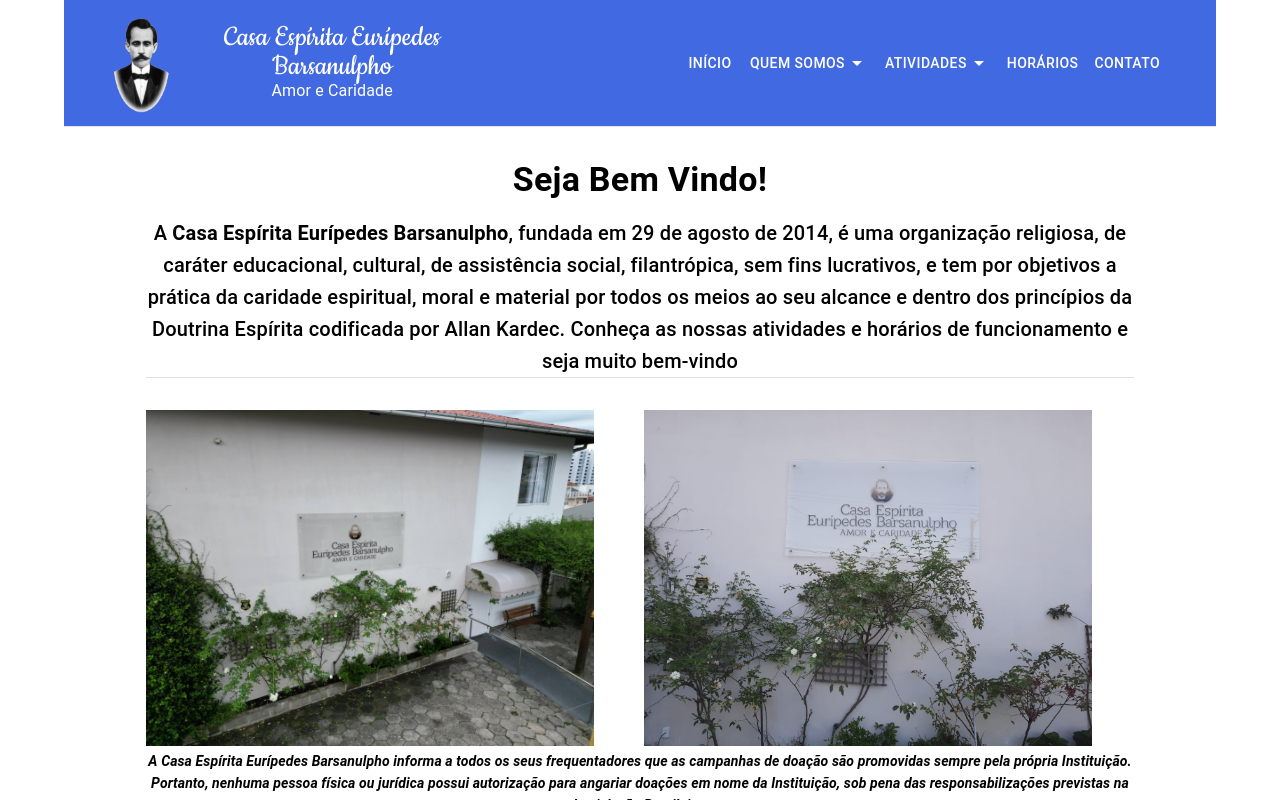
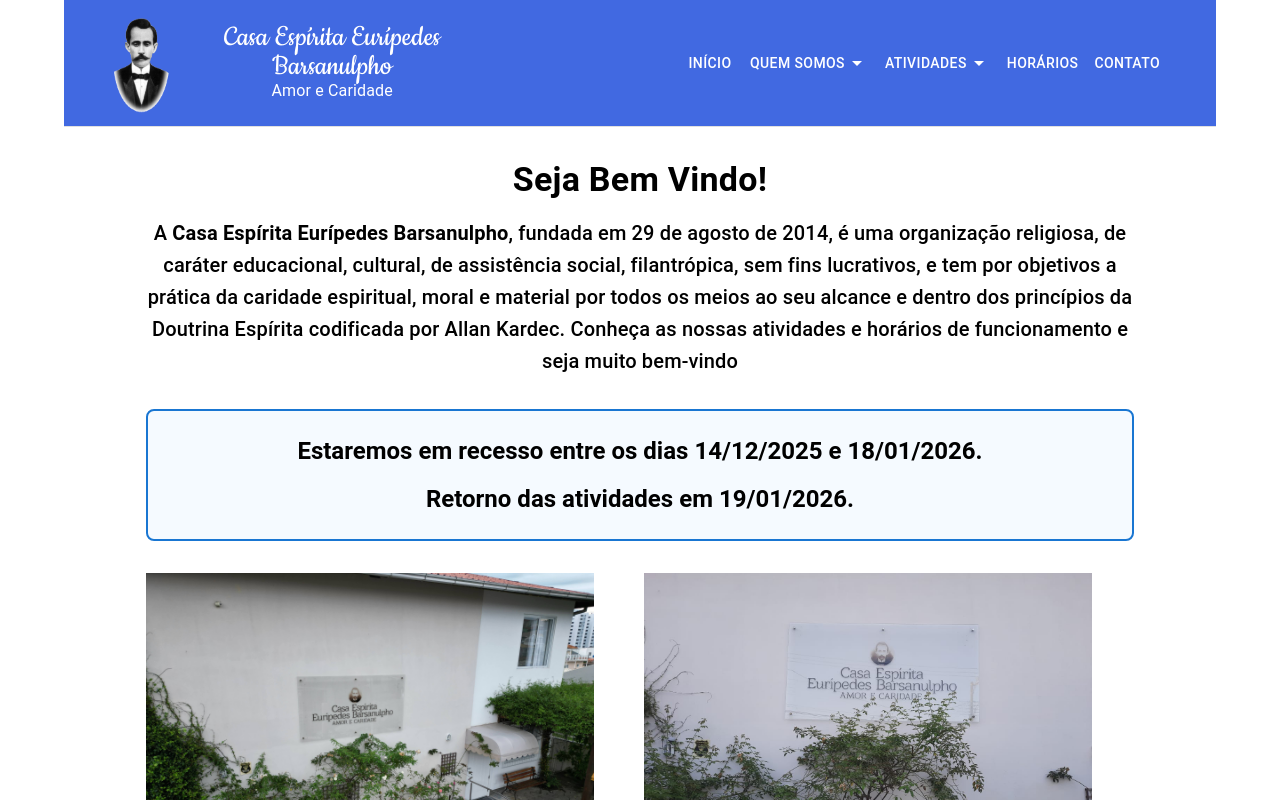
Before and after one commit to guimaraes-darlan/ceeb-site, a Next.js app: page / in a window 1280 px wide. Shown: the top 800 px of the page. Built offline with nearby package versions, Linux system fonts and the light colour scheme.

Commit message:
feat: texto do recesso 2025

```diff
--- a/src/app/(site)/home-page.tsx
+++ b/src/app/(site)/home-page.tsx
@@ -35,8 +35,25 @@
           as nossas atividades e horários de funcionamento e seja muito
           bem-vindo
         </Typography>
-        <Divider />
 
+        <Container sx={{ height: "2rem" }} />
+
+        <Box
+          sx={{
+            border: "2px solid #1976d2",
+            borderRadius: "8px",
+            padding: "1.5rem",
+            backgroundColor: "#f5faff",
+          }}
+        >
+          <Typography align="center" variant="h5" fontWeight="bold">
+            Estaremos em recesso entre os dias 14/12/2025 e 18/01/2026.
+          </Typography>
+          <Container sx={{ height: "1rem" }} />
+          <Typography align="center" variant="h5" fontWeight="bold">
+            Retorno das atividades em 19/01/2026.
+          </Typography>
+        </Box>
         <Container sx={{ height: "2rem" }} />
         <Grid container spacing={1}>
           <Grid item xs={12} sm={6} md={6}>
```
